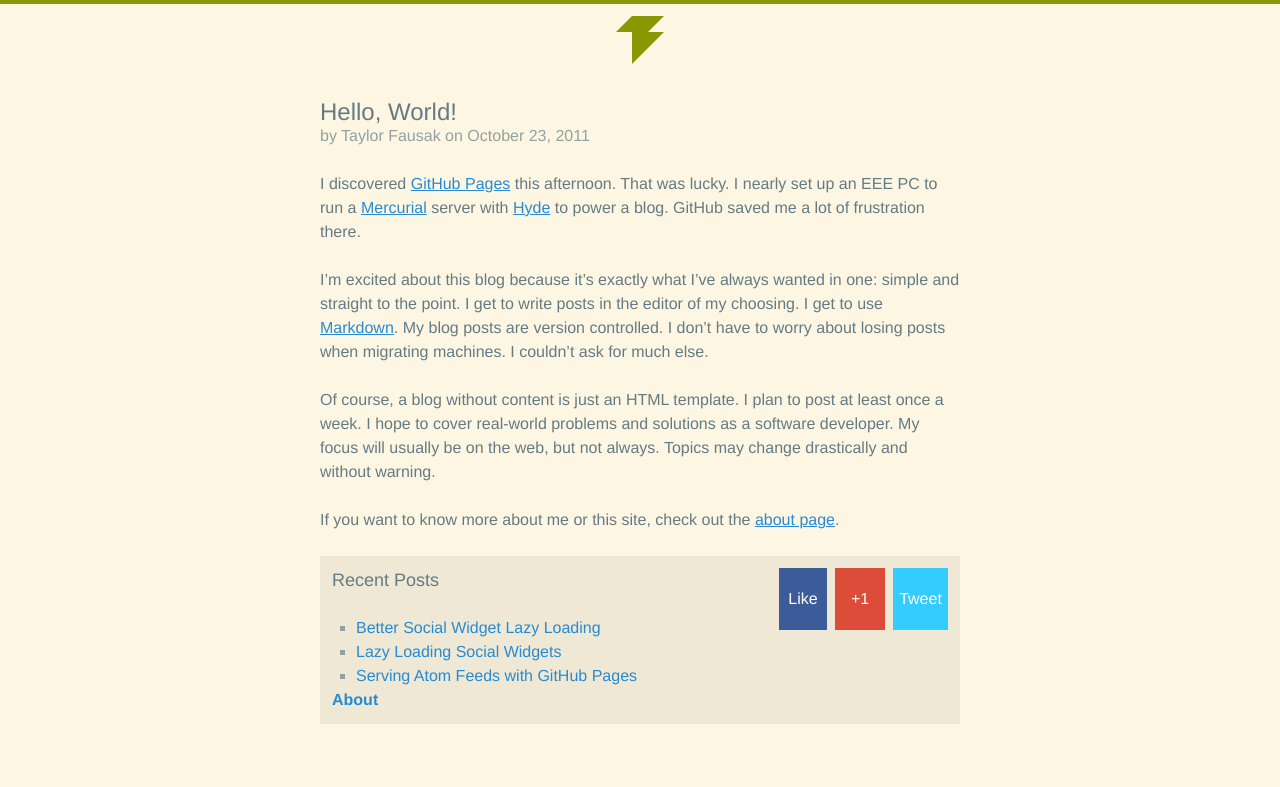
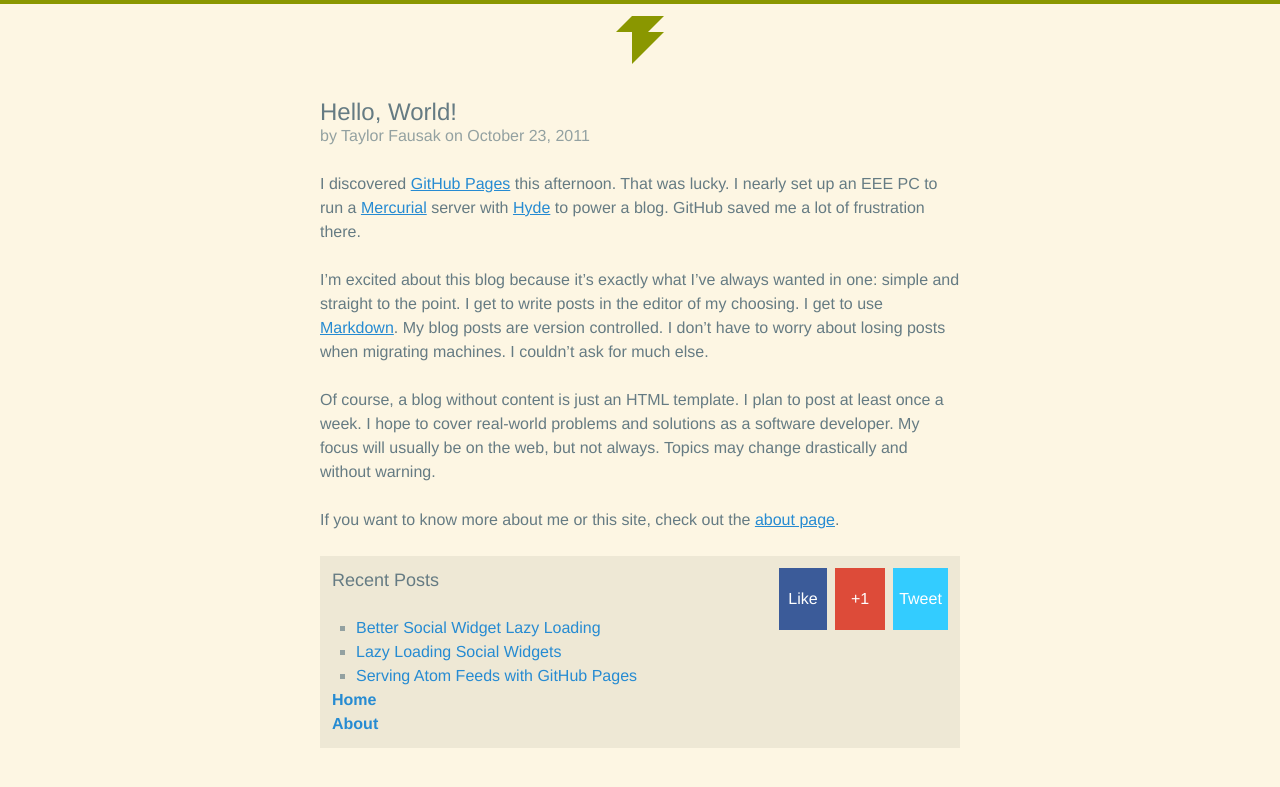
Before and after one commit to tfausak/tfausak.github.io, a Jekyll site: the page built from _posts/2011-10-23-hello-world.md, in a window 1280 px wide. Shown: the top 787 px of the page. Built offline with Jekyll 4.4.1, drawn with Linux system fonts in a browser that asks for light colours.

Commit message:
Add link to home page in post footer.

```diff
--- a/_layouts/post.html
+++ b/_layouts/post.html
@@ -46,7 +46,13 @@ layout: base
             </li>
         {% endfor %}
 
-        <li>
+        <li class="home">
+            <a href="/">
+                <strong>Home</strong>
+            </a>
+        </li>
+
+        <li class="about">
             <a href="/about/">
                 <strong>About</strong>
             </a>
```
